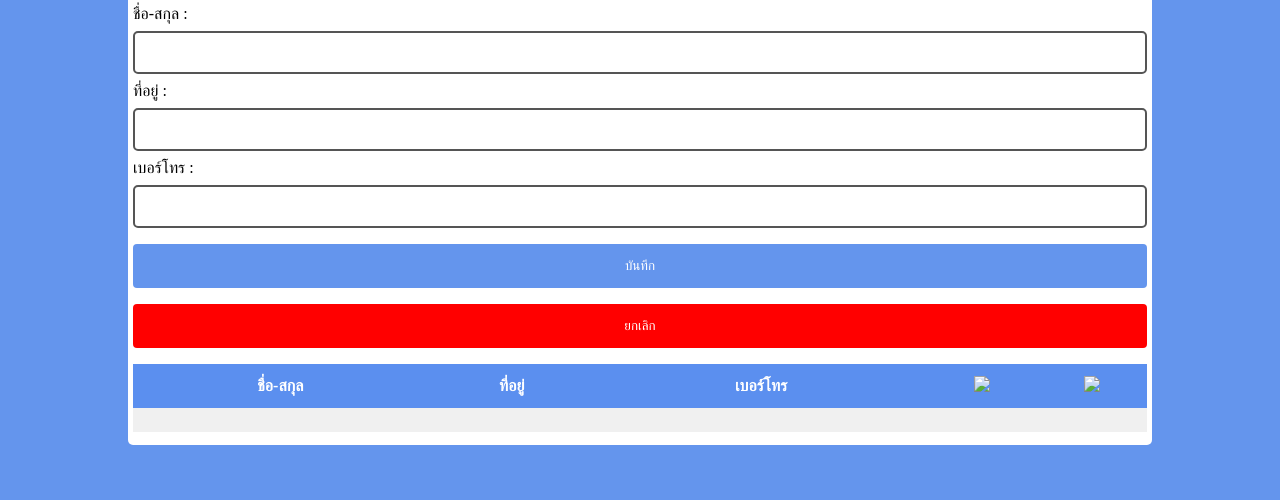
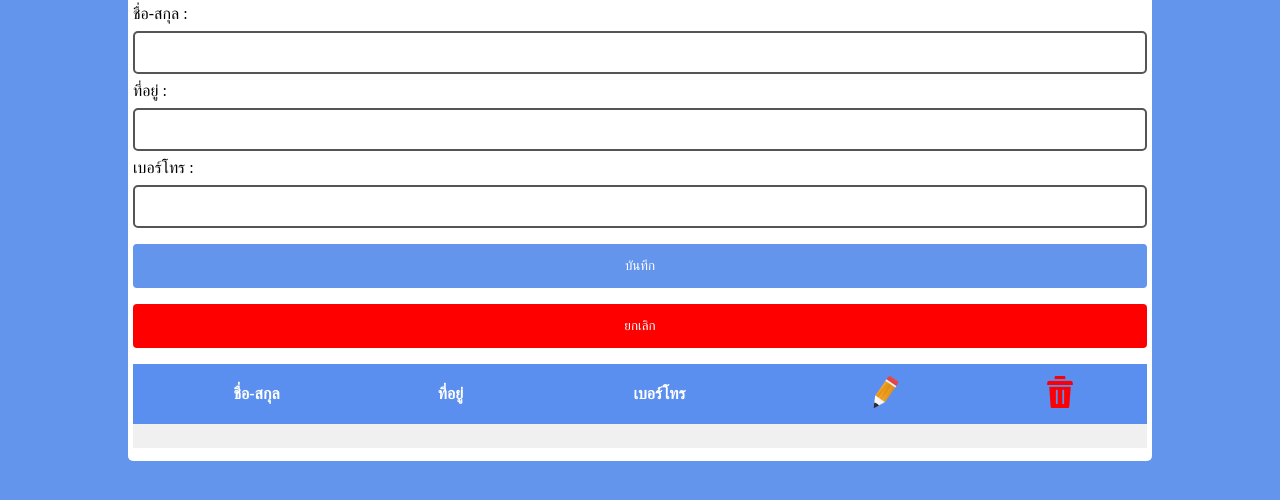
Before and after one commit to pamprojectI/crud, a plain HTML site: page index.html in a window 1280 px wide. Shown: the part 168-668 px from the top of the page. Drawn offline with Linux system fonts and the light colour scheme; the site is published under a folder, as on GitHub Pages, so addresses that start at the root find nothing.

Commit message:
Update index.html

```diff
--- a/index.html
+++ b/index.html
@@ -45,8 +45,8 @@
                     <th>เบอร์โทร</th>
                     <!-- <th>แก้ไข</th>
                     <th>ลบ</th> -->
-                    <th><img src="/img/edit-icon.png" height="32px" /></th>
-                    <th><img src="/img/del-icon.png" height="32px" /></th>
+                    <th><img src="img/edit-icon.png" height="32px" /></th>
+                    <th><img src="img/del-icon.png" height="32px" /></th>
                 </tr>
             </thead>
             <tbody>
```
